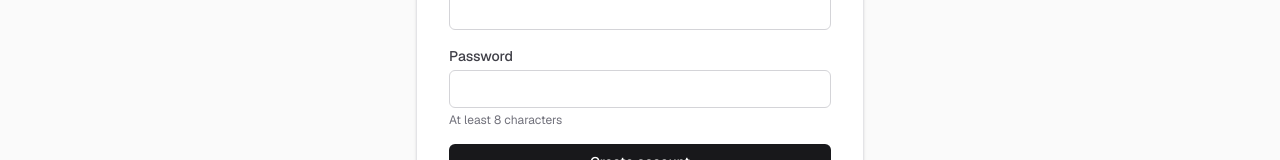
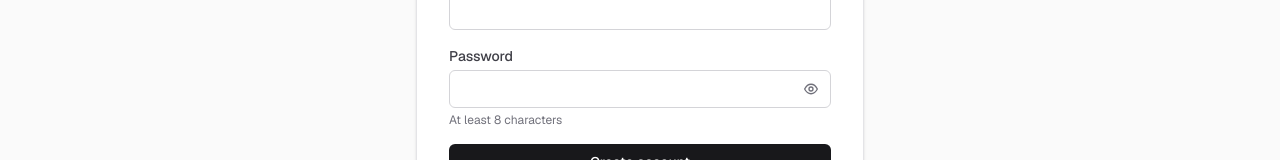
Before and after one commit to Gaur2526/AkashGaur_FullStackAssignment, a Next.js app: page /register in a window 1280 px wide. Shown: the part 379-539 px from the top of the page. Built offline with nearby package versions, Linux system fonts and the light colour scheme; no server answers.

Commit message:
UI changes

```diff
--- a/app/(auth)/login/login-form.tsx
+++ b/app/(auth)/login/login-form.tsx
@@ -1,12 +1,13 @@
 "use client";
 
-import { useActionState } from "react";
+import { useActionState, useState } from "react";
 import { loginAction, type LoginState } from "./actions";
 
 const initialState: LoginState = {};
 
 export function LoginForm() {
   const [state, formAction, pending] = useActionState(loginAction, initialState);
+  const [showPassword, setShowPassword] = useState(false);
 
   return (
     <>
@@ -35,14 +36,54 @@ export function LoginForm() {
           <label htmlFor="password" className="block text-sm font-medium text-zinc-700">
             Password
           </label>
+          <div className="relative mt-1">
             <input
               id="password"
               name="password"
-            type="password"
+              type={showPassword ? "text" : "password"}
               autoComplete="current-password"
               required
-            className="mt-1 w-full rounded-md border border-zinc-300 bg-white px-3 py-2 text-sm text-zinc-900 placeholder:text-zinc-400 outline-none focus:border-zinc-900 focus:ring-2 focus:ring-zinc-900/20"
+              className="w-full rounded-md border border-zinc-300 bg-white px-3 py-2 pr-16 text-sm text-zinc-900 placeholder:text-zinc-400 outline-none focus:border-zinc-900 focus:ring-2 focus:ring-zinc-900/20"
             />
+            <button
+              type="button"
+              onClick={() => setShowPassword((current) => !current)}
+              className="absolute inset-y-0 right-0 flex items-center px-3 text-zinc-500 hover:text-zinc-900"
+              aria-label={showPassword ? "Hide password" : "Show password"}
+            >
+              {showPassword ? (
+                <svg
+                  aria-hidden="true"
+                  viewBox="0 0 24 24"
+                  className="h-4 w-4"
+                  fill="none"
+                  stroke="currentColor"
+                  strokeLinecap="round"
+                  strokeLinejoin="round"
+                  strokeWidth="2"
+                >
+                  <path d="m3 3 18 18" />
+                  <path d="M10.58 10.58a2 2 0 0 0 2.84 2.84" />
+                  <path d="M9.88 5.09A10.94 10.94 0 0 1 12 4.88c5 0 8.5 4.62 9.5 7.12a13.44 13.44 0 0 1-2.03 3.02" />
+                  <path d="M6.61 6.61C4.55 7.99 3.11 10.12 2.5 12c1 2.5 4.5 7.12 9.5 7.12a10.98 10.98 0 0 0 4.79-1.14" />
+                </svg>
+              ) : (
+                <svg
+                  aria-hidden="true"
+                  viewBox="0 0 24 24"
+                  className="h-4 w-4"
+                  fill="none"
+                  stroke="currentColor"
+                  strokeLinecap="round"
+                  strokeLinejoin="round"
+                  strokeWidth="2"
+                >
+                  <path d="M2.5 12S6 4.88 12 4.88 21.5 12 21.5 12 18 19.12 12 19.12 2.5 12 2.5 12Z" />
+                  <circle cx="12" cy="12" r="3" />
+                </svg>
+              )}
+            </button>
+          </div>
         </div>
 
         <button
--- a/app/(auth)/register/register-form.tsx
+++ b/app/(auth)/register/register-form.tsx
@@ -1,12 +1,13 @@
 "use client";
 
-import { useActionState } from "react";
+import { useActionState, useState } from "react";
 import { registerAction, type RegisterState } from "./actions";
 
 const initialState: RegisterState = {};
 
 export function RegisterForm() {
   const [state, formAction, pending] = useActionState(registerAction, initialState);
+  const [showPassword, setShowPassword] = useState(false);
 
   return (
     <>
@@ -49,15 +50,55 @@ export function RegisterForm() {
           <label htmlFor="password" className="block text-sm font-medium text-zinc-700">
             Password
           </label>
+          <div className="relative mt-1">
             <input
               id="password"
               name="password"
-            type="password"
+              type={showPassword ? "text" : "password"}
               autoComplete="new-password"
               required
               minLength={8}
-            className="mt-1 w-full rounded-md border border-zinc-300 bg-white px-3 py-2 text-sm text-zinc-900 placeholder:text-zinc-400 outline-none focus:border-zinc-900 focus:ring-2 focus:ring-zinc-900/20"
+              className="w-full rounded-md border border-zinc-300 bg-white px-3 py-2 pr-16 text-sm text-zinc-900 placeholder:text-zinc-400 outline-none focus:border-zinc-900 focus:ring-2 focus:ring-zinc-900/20"
             />
+            <button
+              type="button"
+              onClick={() => setShowPassword((current) => !current)}
+              className="absolute inset-y-0 right-0 flex items-center px-3 text-zinc-500 hover:text-zinc-900"
+              aria-label={showPassword ? "Hide password" : "Show password"}
+            >
+              {showPassword ? (
+                <svg
+                  aria-hidden="true"
+                  viewBox="0 0 24 24"
+                  className="h-4 w-4"
+                  fill="none"
+                  stroke="currentColor"
+                  strokeLinecap="round"
+                  strokeLinejoin="round"
+                  strokeWidth="2"
+                >
+                  <path d="m3 3 18 18" />
+                  <path d="M10.58 10.58a2 2 0 0 0 2.84 2.84" />
+                  <path d="M9.88 5.09A10.94 10.94 0 0 1 12 4.88c5 0 8.5 4.62 9.5 7.12a13.44 13.44 0 0 1-2.03 3.02" />
+                  <path d="M6.61 6.61C4.55 7.99 3.11 10.12 2.5 12c1 2.5 4.5 7.12 9.5 7.12a10.98 10.98 0 0 0 4.79-1.14" />
+                </svg>
+              ) : (
+                <svg
+                  aria-hidden="true"
+                  viewBox="0 0 24 24"
+                  className="h-4 w-4"
+                  fill="none"
+                  stroke="currentColor"
+                  strokeLinecap="round"
+                  strokeLinejoin="round"
+                  strokeWidth="2"
+                >
+                  <path d="M2.5 12S6 4.88 12 4.88 21.5 12 21.5 12 18 19.12 12 19.12 2.5 12 2.5 12Z" />
+                  <circle cx="12" cy="12" r="3" />
+                </svg>
+              )}
+            </button>
+          </div>
           <p className="mt-1 text-xs text-zinc-500">At least 8 characters</p>
         </div>
 
```
Lines whose indentation alone changed are shown as unchanged.
